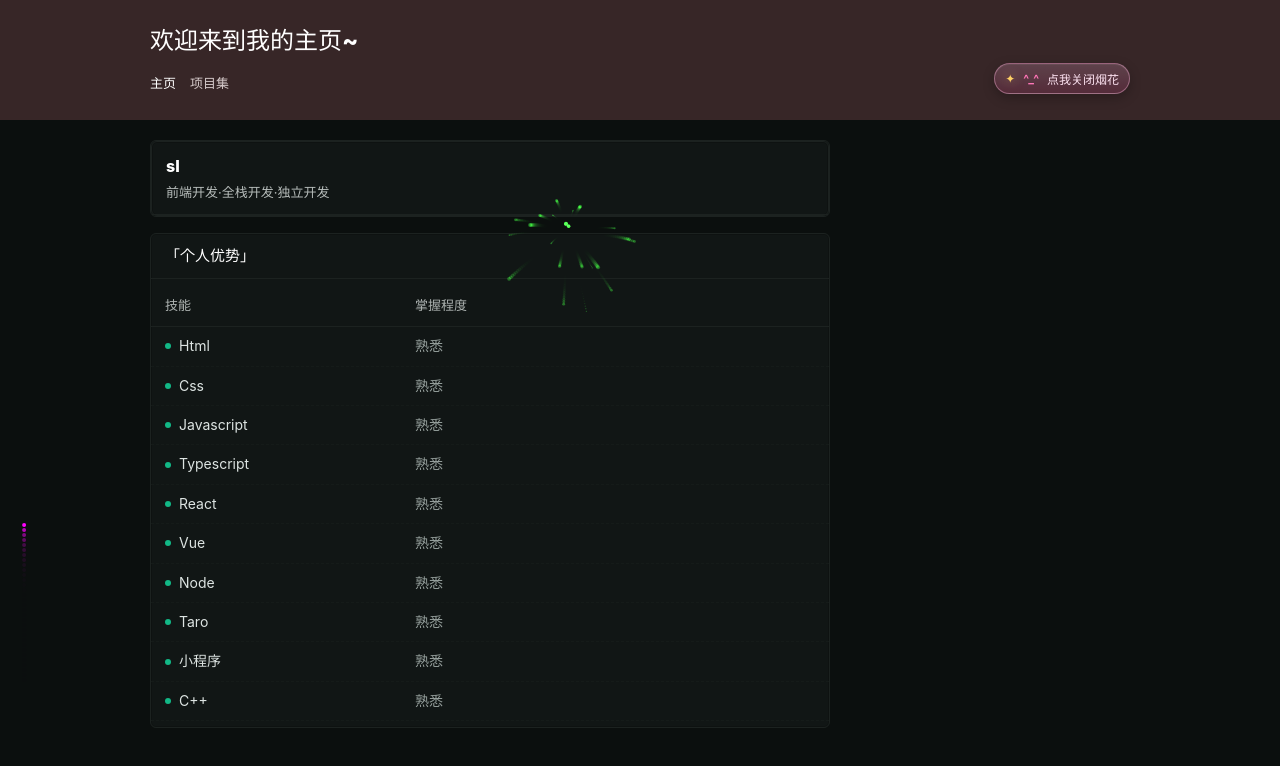
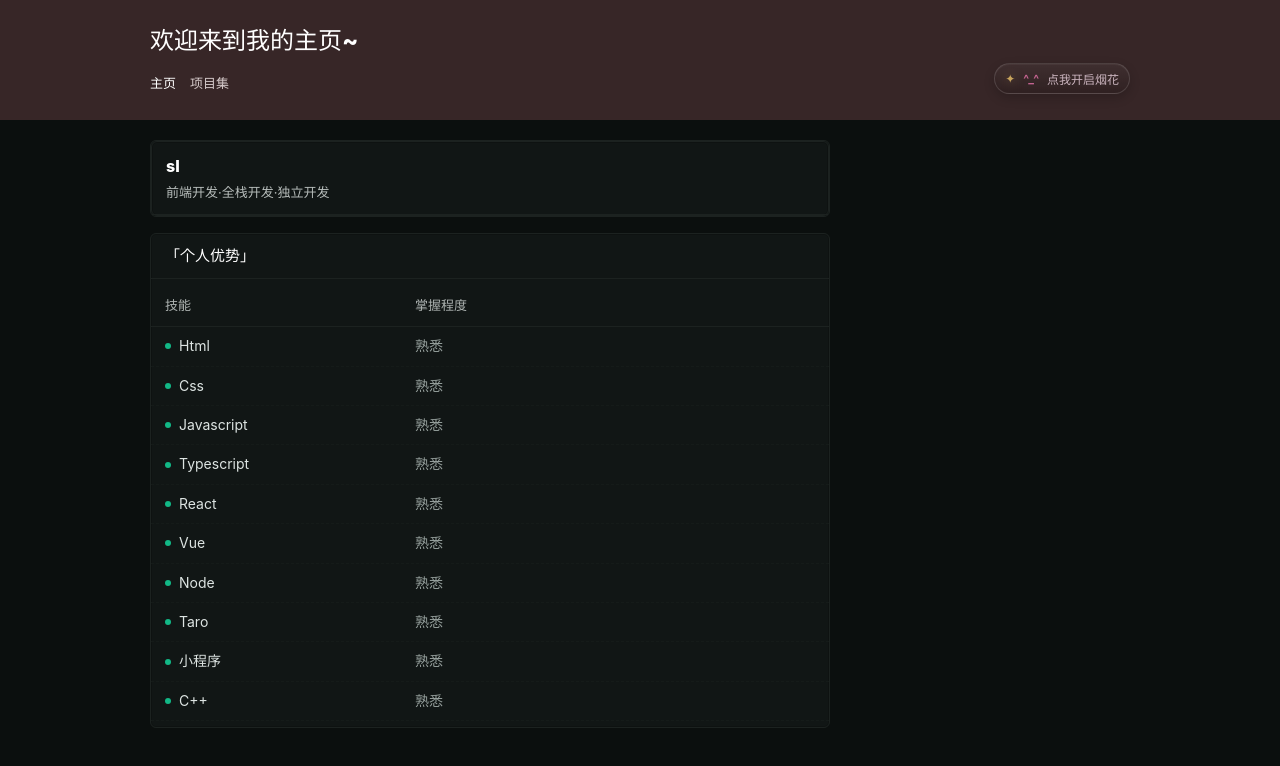
Before and after one commit to glownight/personal-portfolio, a React (Vite) app: page / in a window 1280 px wide. Shown: the top 766 px of the page. Built offline with nearby package versions, Linux system fonts and the light colour scheme.

Commit message:
烟花设置为默认关闭

```diff
--- a/src/App.tsx
+++ b/src/App.tsx
@@ -6,7 +6,7 @@ import { useState } from "react";
 
 function App() {
   const location = useLocation();
-  const [fireworksOn, setFireworksOn] = useState(true);
+  const [fireworksOn, setFireworksOn] = useState(false);
   const musicTracks = [
     { title: "Html", plays: "熟悉", comments: "0" },
     { title: "Css", plays: "熟悉", comments: "0" },
```
